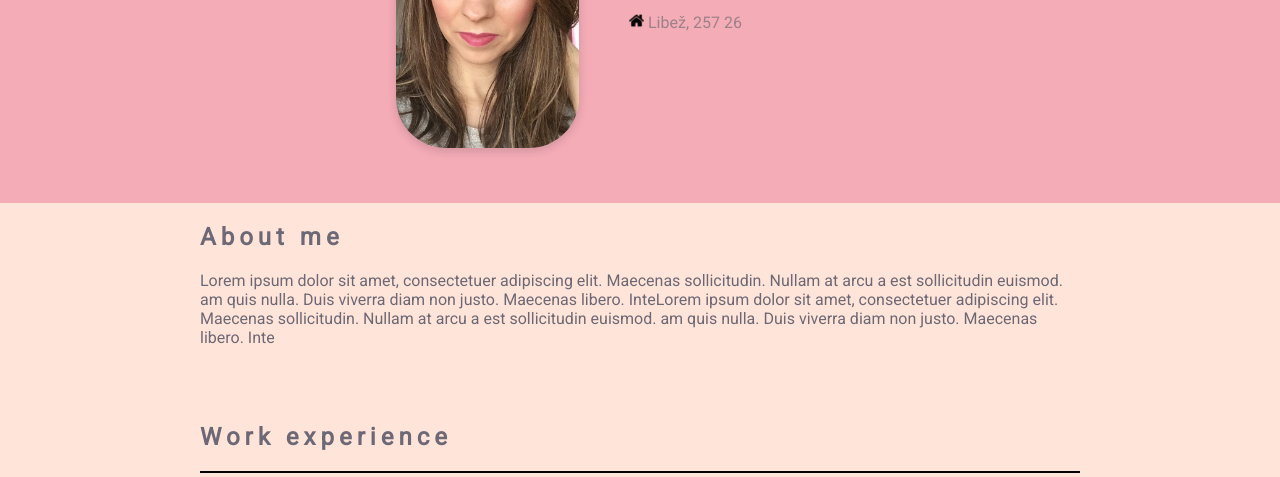
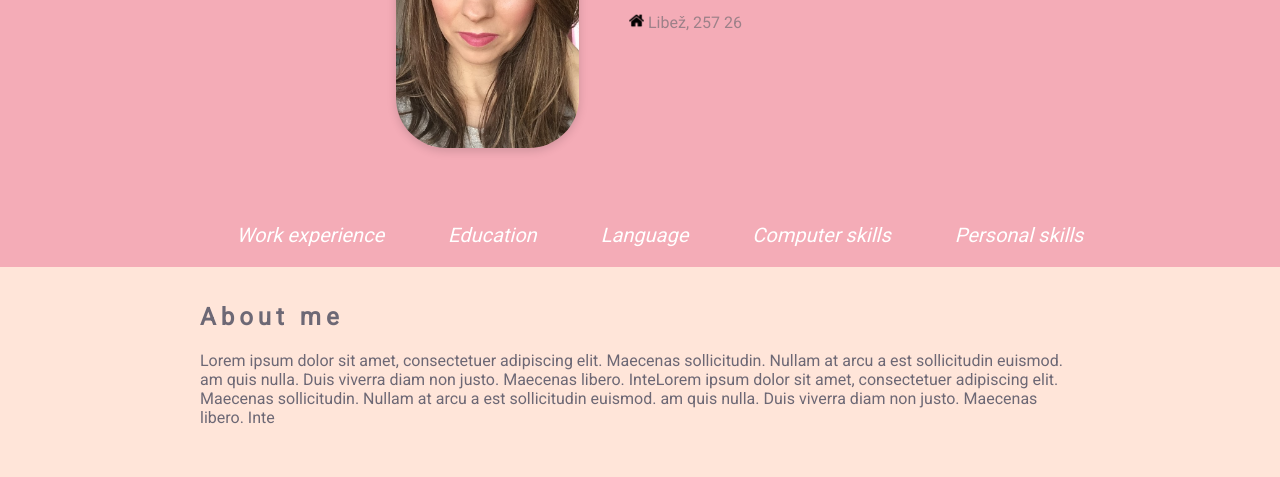
Before and after one commit to Lyliees/Zivotopis, a plain HTML site: page index.html in a window 1280 px wide. Shown: the part 323-800 px from the top of the page. Drawn offline with Linux system fonts and the light colour scheme.

Commit message:
Hotový úkol

```diff
--- a/index.html
+++ b/index.html
@@ -43,6 +43,15 @@
         Libež, 257 26
       </p>
     </section>
+
+    <ul class="menu">
+        <li><a href="#work">Work experience</a></li>
+        <li><a href="#education">Education</a></li>
+        <li><a href="#language">Language</a></li>
+        <li><a href="#pc">Computer skills</a></li>
+        <li><a href="#skills">Personal skills</a></li>
+
+      </ul>
 
     <section class="omne" id="omne">
       <h2>About me</h2>
--- a/style.css
+++ b/style.css
@@ -102,3 +102,26 @@ a:hover {
   margin-left: -200px;
   margin-right: -200px;
 }
+
+.menu {
+    margin-left: -200px;
+    margin-right: -200px;
+    margin-top: 0px;
+    list-style: none;
+    text-align: center;
+    color: white;
+    background-color: #f4acb7;
+  }
+
+.menu li {
+    display: inline-block;
+  }
+
+.menu a {
+    display: inline-block;
+  padding: 20px 30px;
+  font-size: 20px;
+  font-style: italic;
+  text-decoration: none;
+  color: white;
+}
```
